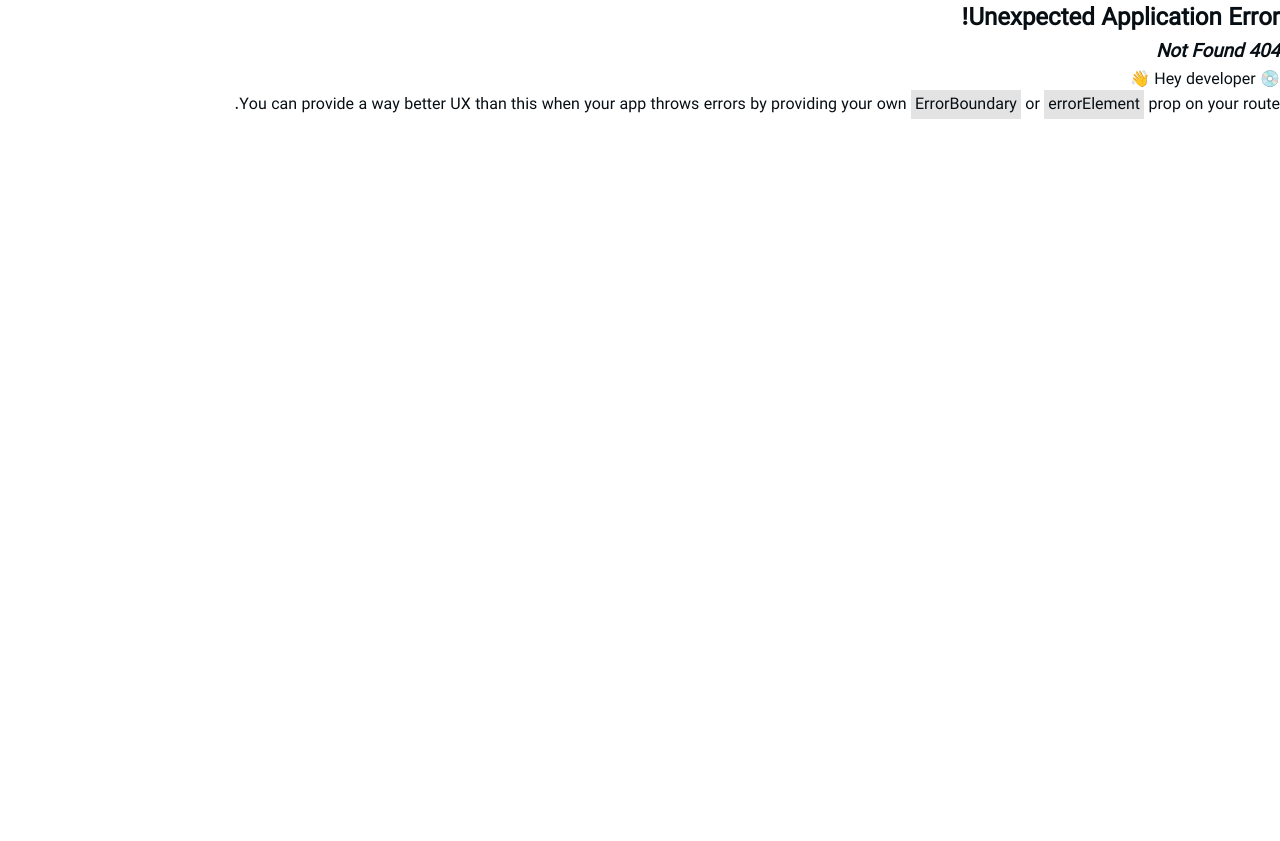
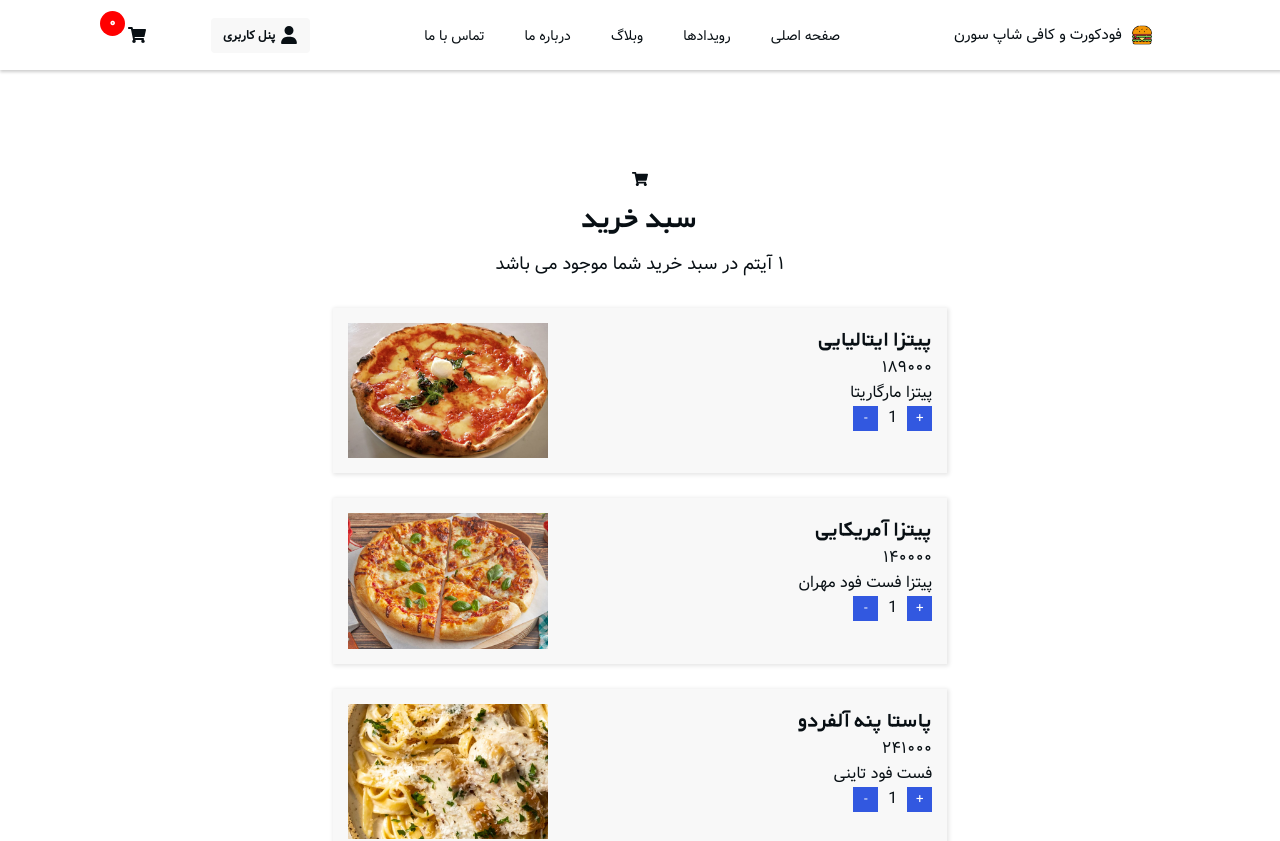
Before and after one commit to behnamhamidi1991/fastfood-fa, a React (Vite) app: page /cart in a window 1280 px wide. Before the commit this address had no page. Shown: the top 841 px of the page. Before the commit the page ends 800 px from the top, so only its background shows below. Built offline with nearby package versions, Linux system fonts and the light colour scheme.

Commit message:
Shopping Cart

```diff
--- a/src/components/Header/Header.jsx
+++ b/src/components/Header/Header.jsx
@@ -92,7 +92,7 @@ const Header = () => {
             alt=""
           />
         </button>
-        <Link to="/" className="header-icon-wrapper">
+        <Link to="/cart" className="header-icon-wrapper">
           <span>{cart.length}</span>
           <FaShoppingCart className="header-icon" />
         </Link>
--- /dev/null
+++ b/src/pages/Cart/Cart.jsx
@@ -0,0 +1,42 @@
+import React from 'react';
+import './cart.scss';
+import { FaShoppingCart } from 'react-icons/fa';
+
+import { food } from '../../foodData';
+
+const Cart = () => {
+  return (
+    <div className="cart-page">
+      <div className="cart-header">
+        <FaShoppingCart className="cart-page-icon" />
+        <h2>سبد خرید</h2>
+        <p>1 آیتم در سبد خرید شما موجود می باشد</p>
+      </div>
+
+      <div className="cart-container">
+        {food.map((item) => (
+          <div key={item.id} className="cart-box">
+            <div className="cart-left">
+              <img src={item.img} alt={item.title} />
+            </div>
+
+            <div className="cart-right">
+              <h3>{item.title}</h3>
+              <div className="cart-item-info">
+                <p className="cart-item-price">{item.price}</p>
+                <p className="cart-item-restaurant">{item.restaurant}</p>
+              </div>
+              <div className="cart-quantity">
+                <button>+</button>
+                <span>1</span>
+                <button>-</button>
+              </div>
+            </div>
+          </div>
+        ))}
+      </div>
+    </div>
+  );
+};
+
+export default Cart;
--- /dev/null
+++ b/src/pages/Cart/cart.scss
@@ -0,0 +1,72 @@
+.cart-page {
+  padding: 100px 10%;
+
+  .cart-header {
+    margin-bottom: 30px;
+    text-align: center;
+    h2 {
+      font-family: 'title';
+      font-size: 32px;
+      margin-bottom: 10px;
+    }
+    p {
+      font-size: 18px;
+      font-family: 'fanum';
+    }
+  }
+
+  //   CONTAINER
+  .cart-container {
+    width: 100%;
+    padding: 0 20%;
+    .cart-box {
+      display: flex;
+      flex-direction: row-reverse;
+      justify-content: space-between;
+      background-color: var(--post-color);
+      margin-bottom: 25px;
+      padding: 15px;
+      box-shadow: 1px 1px 4px 1px rgba(0, 0, 0, 0.1);
+      .cart-left {
+        width: auto;
+        display: flex;
+        justify-content: flex-end;
+        img {
+          width: 50%;
+          height: 100%;
+        }
+      }
+      .cart-right {
+        width: 100%;
+
+        h3 {
+          font-family: 'title';
+          font-size: 23px;
+        }
+
+        .cart-item-info {
+          font-family: 'fanum';
+          .cart-item-price {
+            font-family: 'fanum';
+          }
+          .cart-item-restaurant {
+            font-family: 'fanum';
+          }
+        }
+
+        .cart-quantity {
+          button {
+            width: 25px;
+            height: 25px;
+            border: none;
+            background-color: var(--primary-color);
+            color: #fff;
+          }
+          span {
+            margin: 0 10px;
+          }
+        }
+      }
+    }
+  }
+}
```
Also changed, not shown: src/App.jsx (+10 -5 lines).
